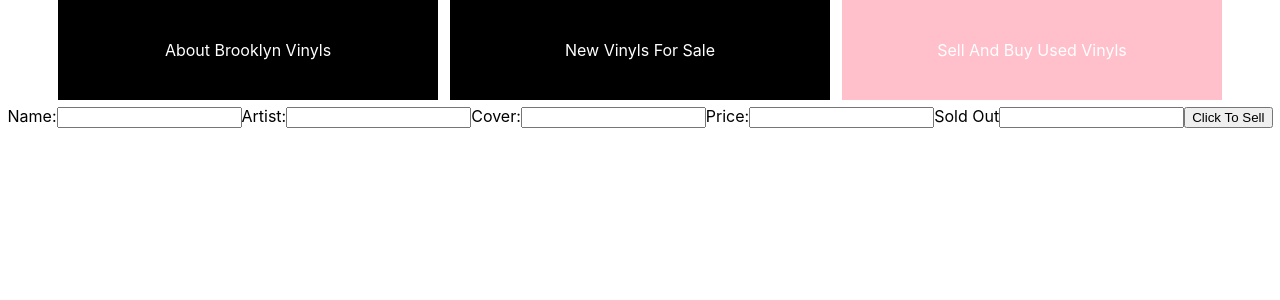
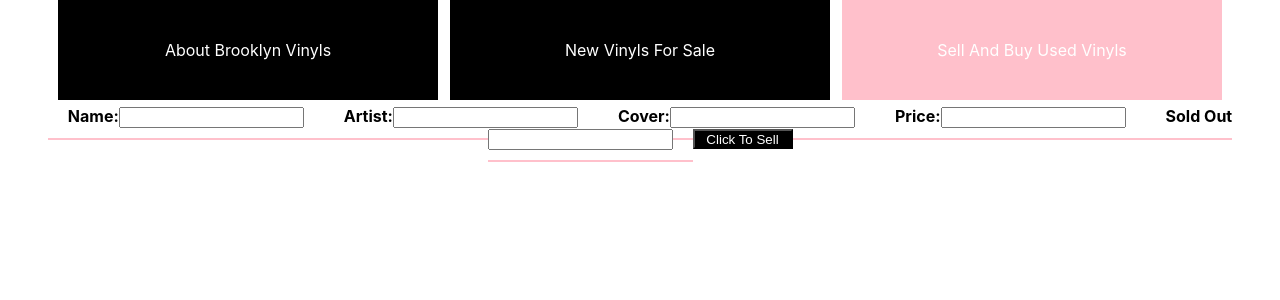
Before and after one commit to JustenBass/vinyls-brooklyn, a React (Create React App) app: page /add-vinyl in a window 1280 px wide. Shown: the top 300 px of the page. Built offline with nearby package versions, Linux system fonts and the light colour scheme; data requests are answered from the project's data file.

Commit message:
commit message

```diff
--- a/src/components/AddForm.js
+++ b/src/components/AddForm.js
@@ -36,8 +36,10 @@ function AddForm({handleAddVinyl}){
     return(
         <div>
              <form onSubmit={handleSubmit}>
-      <label>
-        Name:
+      <label
+      className="add-form-label"
+      >
+        <b>Name:</b>
         <input
           type="text"
           name="name"
@@ -46,8 +48,10 @@ function AddForm({handleAddVinyl}){
         />
       </label>
 
-      <label>
-        Artist:
+      <label
+      className="add-form-label"
+      >
+        <b>Artist:</b>
         <input
           type="text"
           name="artist"
@@ -56,8 +60,10 @@ function AddForm({handleAddVinyl}){
         />
       </label>
 
-      <label>
-        Cover:
+      <label
+      className="add-form-label"
+      >
+        <b>Cover:</b>
         <input
           type="text"
           name="image"
@@ -66,8 +72,10 @@ function AddForm({handleAddVinyl}){
         />
       </label>
 
-      <label>
-        Price:
+      <label
+      className="add-form-label"
+      >
+        <b>Price:</b>
         <input
           type="text"
           name="price"
@@ -76,8 +84,10 @@ function AddForm({handleAddVinyl}){
         />
       </label>
 
-      <label>
-        Sold Out
+      <label
+      className="add-form-label"
+      >
+        <b>Sold Out</b>
         <input
           type="text"
           name="soldOut"
@@ -86,7 +96,12 @@ function AddForm({handleAddVinyl}){
         />
       </label>
 
-                <button type="submit">Click To Sell</button>
+                <button
+                type="submit"
+                className="button-add-form"
+                >
+                  Click To Sell
+                  </button>
             </form>
 
             <div>
--- a/src/components/Vinyl.js
+++ b/src/components/Vinyl.js
@@ -20,7 +20,7 @@ function Vinyl({vinylData}){
         <div className="vinyl-card">
             <span>
                 <h1>{name}</h1>
-                <hr/>
+                <hr className="underline"/>
 
                 <h3>{artist}</h3>
 
--- a/src/components/VinylList.js
+++ b/src/components/VinylList.js
@@ -10,7 +10,6 @@ function VinylList({vinylData}){
     function handleFilterLessThanClick(){
         setLessThanTwenty((lessThanTwenty) => !lessThanTwenty)
     }
-
 
     return(
         <>
--- a/src/index.css
+++ b/src/index.css
@@ -36,6 +36,12 @@ code {
   margin-left: 26.5%;
 }
 
+.underline{
+  height: 10px;
+  background-color: pink;
+  border: solid 0px;
+}
+
 .vinyl-card{
   text-align: center;
   border: black solid 1px;
@@ -59,3 +65,18 @@ code {
   height: 50px;
   width: 100px;
 }
+
+.add-form-label{
+  width: 50%;
+  padding: 12px 20px;
+  margin: 8px 0;
+  box-sizing: border-box;
+  border-bottom: 2px solid pink;
+}
+
+.button-add-form{
+  background-color: black;
+  color: white;
+  height: 20px;
+  width: 100px;
+}
```
